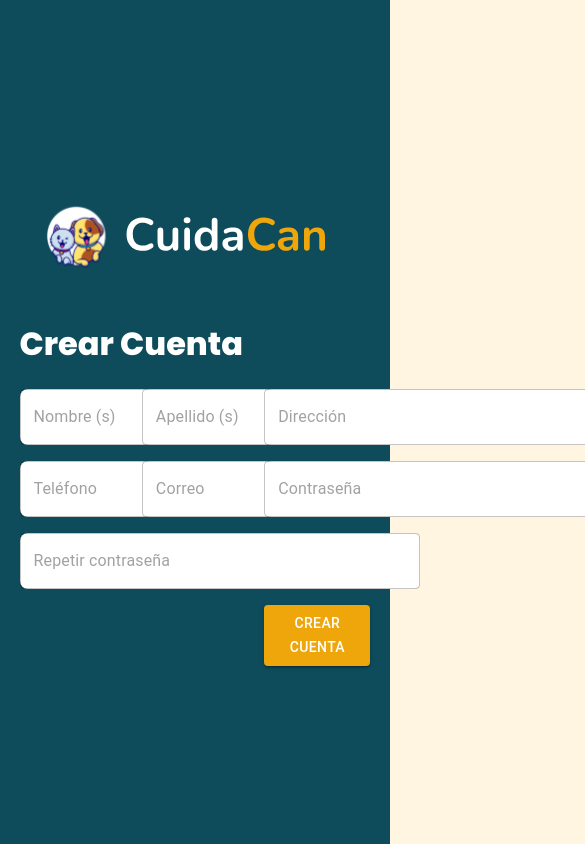
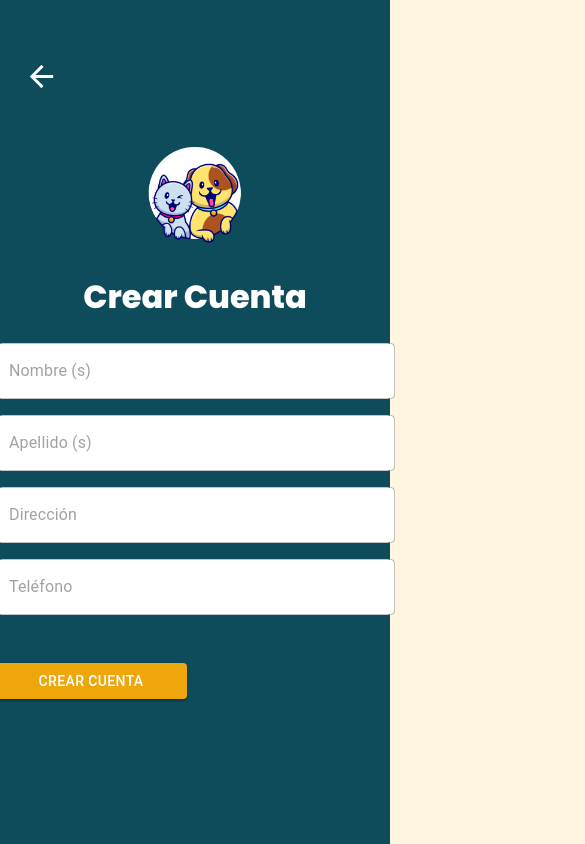
Before and after one commit to AlfredoBelt/petsitter-frontend, a Next.js app: page /crear-cuenta in a window 390 px wide. Shown: the top 844 px of the page, 585 px wide, since content can reach past the window. Built offline with nearby package versions, Linux system fonts and the light colour scheme.

Commit message:
signup form responsive

```diff
--- a/src/component/signUp/signup.js
+++ b/src/component/signUp/signup.js
@@ -7,6 +7,7 @@ import styled from "styled-components"
 
 
 export const MainContent = styled.main`
+
     height: 100%;
     background: #0E4B5B;
     display: flex;
--- a/src/modules/signup/index.js
+++ b/src/modules/signup/index.js
@@ -1,41 +1,48 @@
 import { Form, FormContainer, FormTitle, InputText, MainContent } from "@/component/signUp/signup"
 import Image from "next/image"
 import { poppins } from "@/fonts/fonts"
-import { Button, Grid } from "@mui/material"
+import { Button, Grid, Box, IconButton } from "@mui/material"
+import ArrowBackIcon from '@mui/icons-material/ArrowBack';
 export default function SignUp(){
     return(
         <MainContent>
-            <Image src={"/logo_00.svg"}  width={300} height={120} alt="Logo CuidaCan" priority/>
-            <FormContainer>
-            <FormTitle>Crear Cuenta</FormTitle>
-                <Form className={poppins.className}>
-                    <Grid container spacing={2}>
-                        <Grid item xs={4}>
+            <IconButton sx={{color:"white", display:{xs:"block", md:"none"}, position:"absolute", left:"4%", top:"6%"}}><ArrowBackIcon fontSize="large"/></IconButton>
+            <Box sx={{display:{xs:"none", md:"block"}}}>
+                <Image src={"/logo_00.svg"}  width={300} height={120} alt="Logo CuidaCan" priority/>
+            </Box>
+            <Box sx={{display:{xs:"block", md:"none"}}}>
+                <Image src={"/logo_movil.png"} width={100} height={100} alt="Logo CuidaCan" priority/>
+            </Box>
+            <FormContainer sx={{display:{xs:"flex", md:"block"}, justifyContent:{xs:"center"}, alignItems:{xs:"center"}, flexDirection:{xs:"column"}}}>
+            <FormTitle >Crear Cuenta</FormTitle>
+                <Form className={poppins.className} >
+                    <Grid container flexGrow={1} spacing={2} sx={{flexDirection:{xs:"column", md:"row"}}}>
+                        <Grid item xs={4} md={6} lg={4}>
                             <InputText type="text" placeholder="Nombre (s)" required />
                         </Grid>
-                        <Grid item xs={4}>
+                        <Grid item xs={4} md={6} lg={4}>
                             <InputText type="text" placeholder="Apellido (s)" required />
                         </Grid>
-                        <Grid item xs={4}>
+                        <Grid item xs={4} md={6} lg={4}>
                             <InputText type="text" placeholder="Dirección" required/>
                         </Grid>
-                        <Grid item xs={4}>
+                        <Grid item xs={4} md={6} lg={4}>
                             <InputText type="text" placeholder="Teléfono" required/>
                         </Grid>
-                        <Grid item xs={4}>
+                        <Grid item xs={4} md={6} lg={4} sx={{display:{xs:"none", md:"block"}}}>
                             <InputText type="text" placeholder="Correo" required/>
                         </Grid>
-                        <Grid item xs={4}>
+                        <Grid item xs={4} md={6} lg={4} sx={{display:{xs:"none", md:"block"}}}>
                             <InputText type="text" placeholder="Contraseña" required/>
                         </Grid>
-                        <Grid item xs={4}>
+                        <Grid item xs={4} md={6} lg={4} sx={{display:{xs:"none", md:"block"}}}>
                             <InputText type="text" placeholder="Repetir contraseña" required/>
                         </Grid>
-                        <Grid item xs={4}></Grid>
-                        <Grid item xs={4}></Grid>
-                        <Grid item xs={4}></Grid>
-                        <Grid item xs={4}></Grid>
-                        <Grid item xs={4}>
+                        <Grid item xs={4} sx={{display:{xs:"none", md:"block"}}}></Grid>
+                        <Grid item xs={4} sx={{display:{xs:"none", md:"block"}}}></Grid>
+                        <Grid item xs={4} ></Grid>
+                        <Grid item xs={4} ></Grid>
+                        <Grid item xs={6} md={4} lg={4} >
                             <Button type="submit" variant="contained" fullWidth sx={{background: "#EFA60B"}}>Crear cuenta</Button>
                         </Grid>
 
```
Also changed, not shown: public/logo_movil.png (added).
